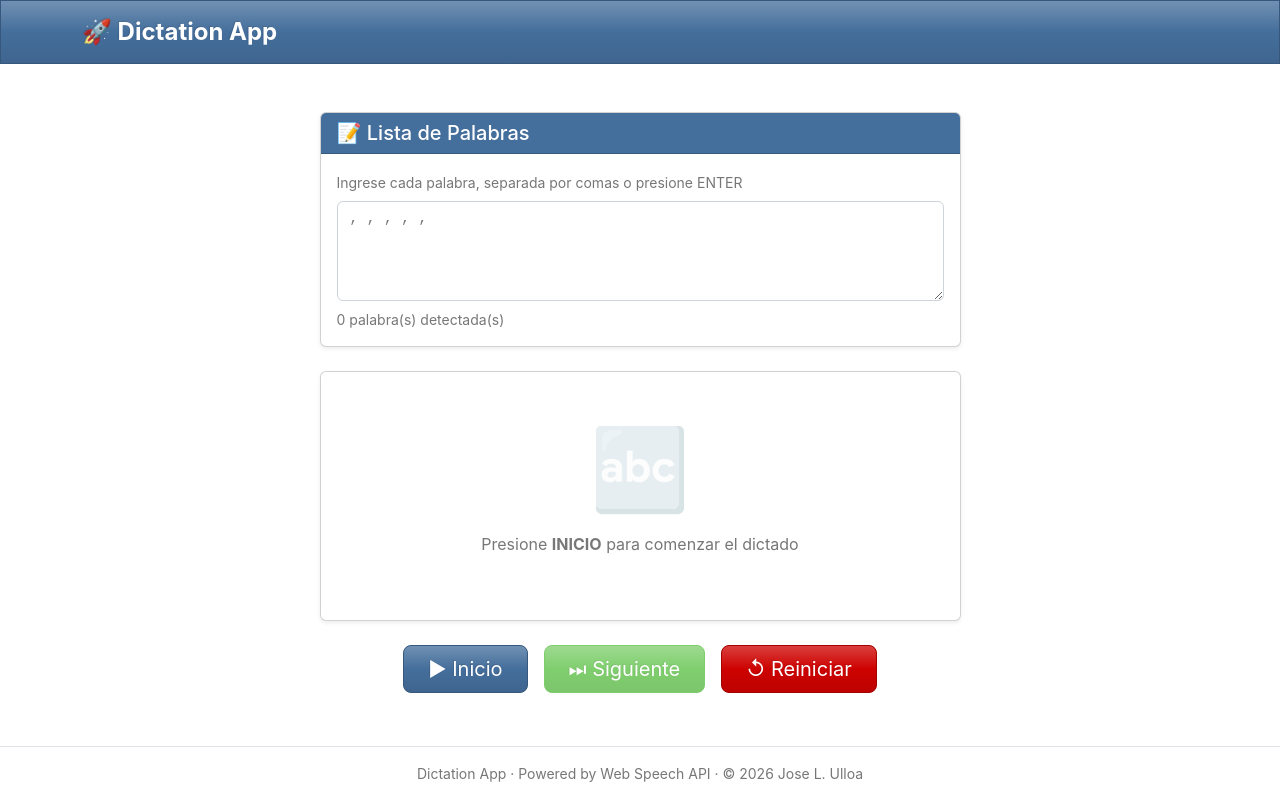
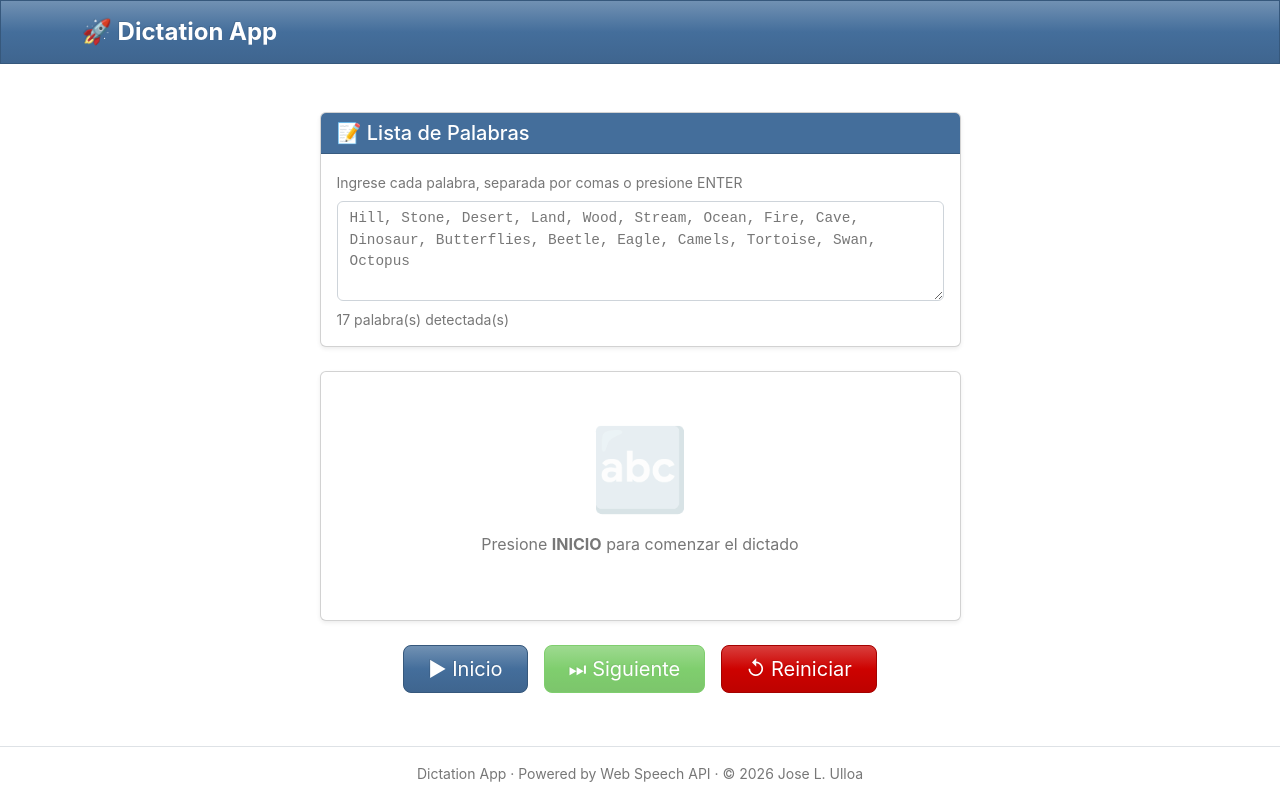
Before and after one commit to jlulloaa/dictation-practice, a React (Create React App) app: page / in a window 1280 px wide. Built offline with nearby package versions, Linux system fonts and the light colour scheme.

Commit message:
keeping default list of words

```diff
--- a/src/App.js
+++ b/src/App.js
@@ -1,16 +1,10 @@
 import React, { useState, useCallback, useRef } from "react";
 
 const DEFAULT_WORDS = [
-  // "Hill", "Stone", "Desert","Land",
-  // "Wood","Stream","Ocean","Fire",
-  // "Cave","Dinosaur","Butterflies","Beetle",
-  // "Eagle","Camels","Tortoise","Swan","Octopus"
-  "",
-  "",
-  "",
-  "",
-  "",
-  ""
+  "Hill", "Stone", "Desert","Land",
+  "Wood","Stream","Ocean","Fire",
+  "Cave","Dinosaur","Butterflies","Beetle",
+  "Eagle","Camels","Tortoise","Swan","Octopus"
 ];
 
 function playFanfare() {
```
